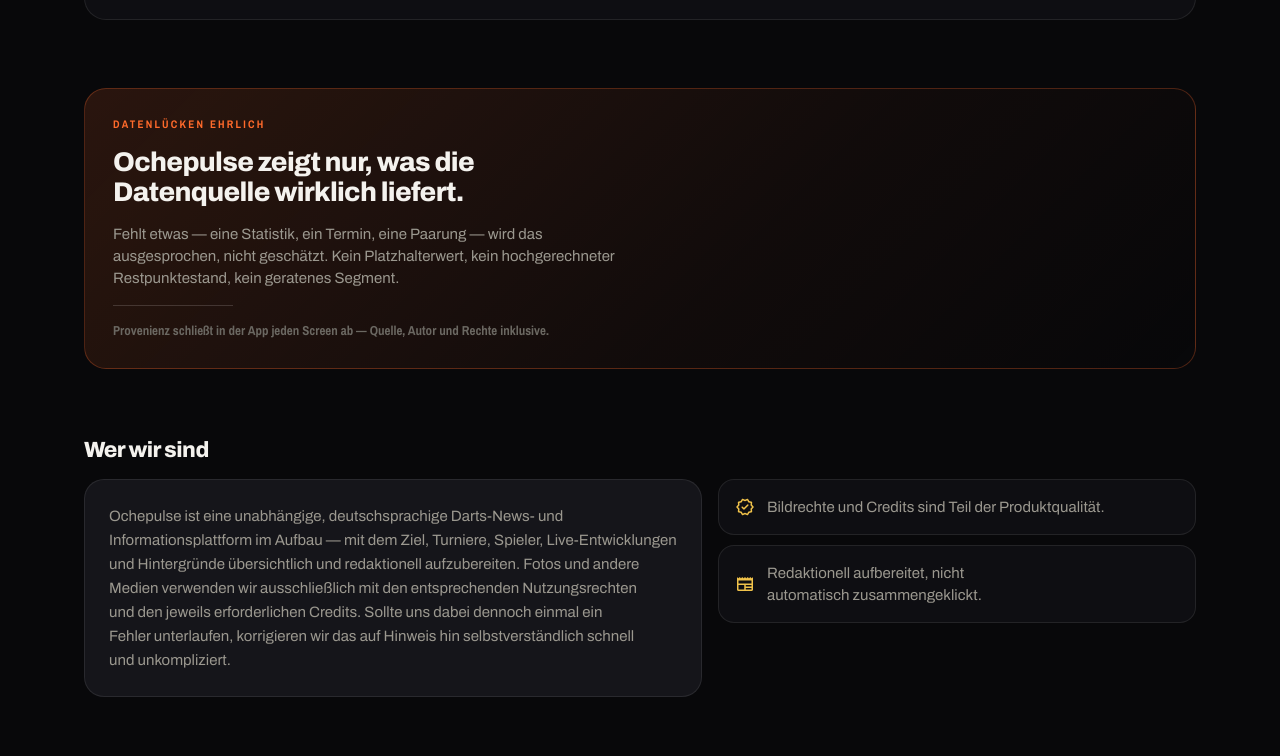
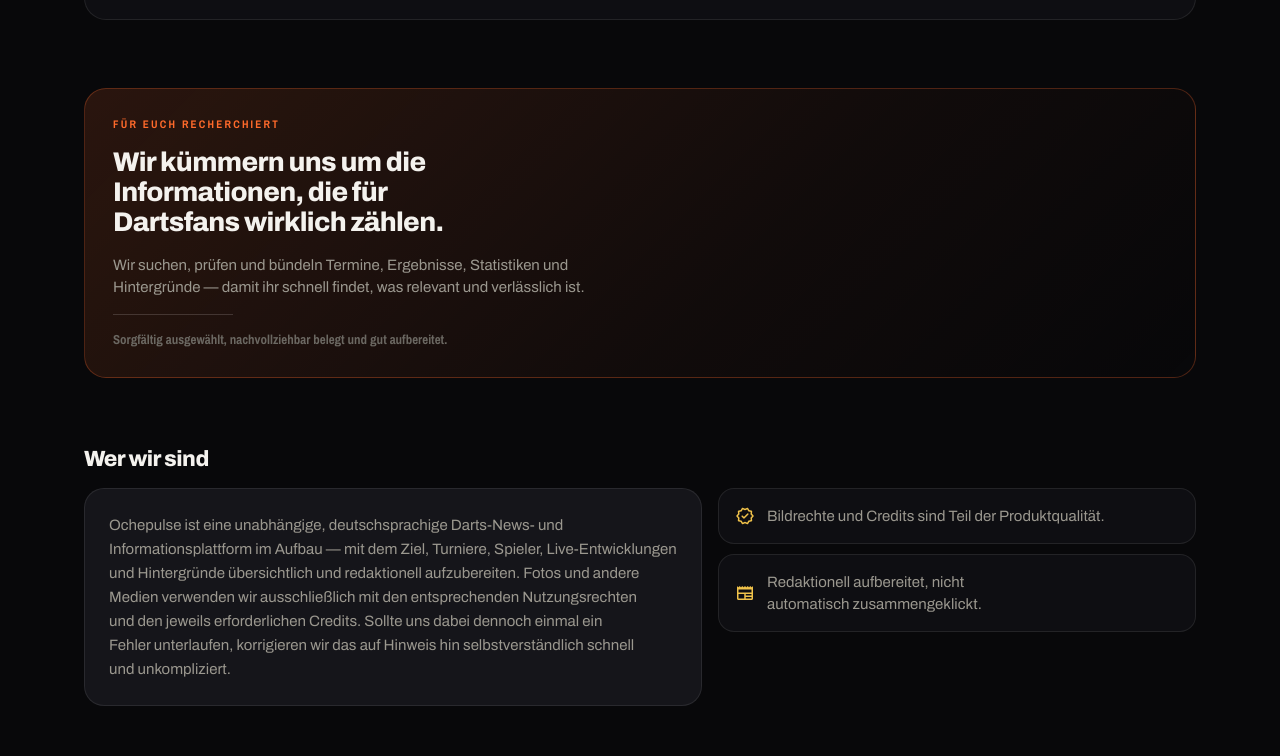
Before and after one commit to DonDuckos/ochepulse-webseite, a plain HTML site: page public/index.html in a window 1280 px wide. Shown: the part 1484-2240 px from the top of the page. Drawn offline with nearby package versions, Linux system fonts and the light colour scheme.

```diff
--- a/public/index.html
+++ b/public/index.html
@@ -278,14 +278,14 @@
   </section>
 
   <section id="ehrlich">
-    <div class="note">
-      <div class="kicker" style="color:var(--amber500)">Datenlücken ehrlich</div>
-      <div class="note-claim">Ochepulse zeigt nur, was die Datenquelle wirklich liefert.</div>
-      <p class="body" style="max-width:60ch">Fehlt etwas — eine Statistik, ein Termin, eine Paarung — wird das ausgesprochen, nicht geschätzt. Kein Platzhalterwert, kein hochgerechneter Restpunktestand, kein geratenes Segment.</p>
-      <div class="goldline"></div>
-      <div class="prov">Provenienz schließt in der App jeden Screen ab — Quelle, Autor und Rechte inklusive.</div>
-    </div>
-  </section>
+  <div class="note">
+    <div class="kicker" style="color:var(--amber500)">Für euch recherchiert</div>
+    <div class="note-claim">Wir kümmern uns um die Informationen, die für Dartsfans wirklich zählen.</div>
+    <p class="body" style="max-width:60ch">Wir suchen, prüfen und bündeln Termine, Ergebnisse, Statistiken und Hintergründe — damit ihr schnell findet, was relevant und verlässlich ist.</p>
+    <div class="goldline"></div>
+    <div class="prov">Sorgfältig ausgewählt, nachvollziehbar belegt und gut aufbereitet.</div>
+  </div>
+</section>
 
   <section id="ueber">
     <h2>Wer wir sind</h2>
```
